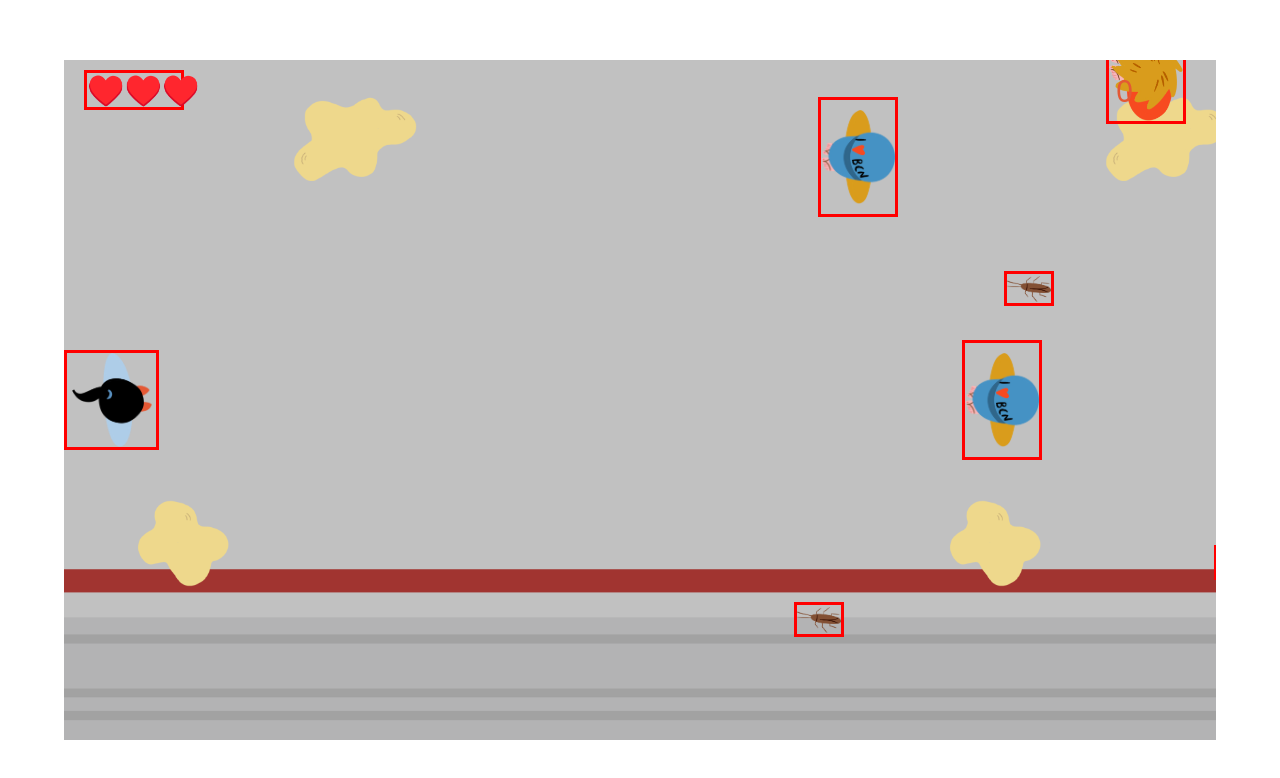
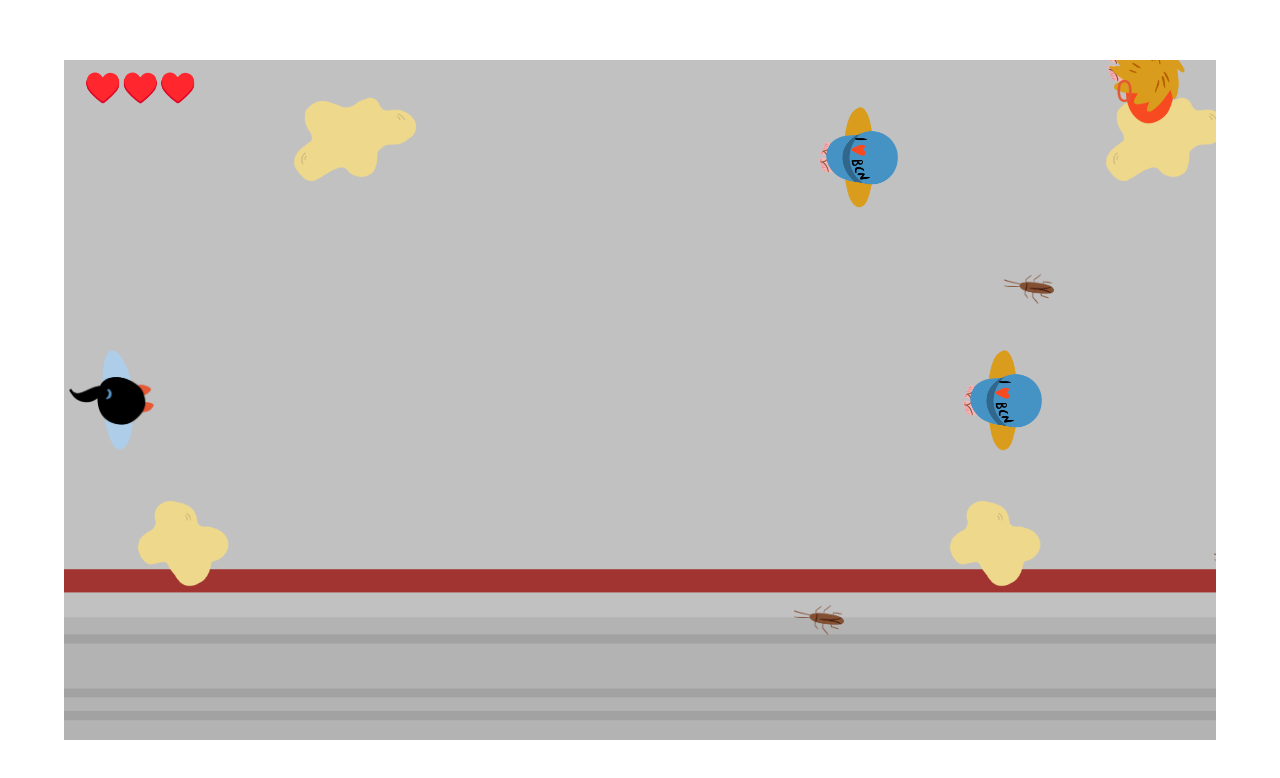
Before and after one commit to martxgomez/Barcelona-experience, a plain HTML site: page index.html in a window 1280 px wide. Drawn offline with Linux system fonts and the light colour scheme; a web font is replaced by a local one.

Commit message:
animaciones cucarachas segunda pantalla

```diff
--- a/game.js
+++ b/game.js
@@ -31,8 +31,11 @@ class Game {
   }
 
   changeScreen(screen, Pickpocket) {
+
     this.currentScreen = screen;
     this.clearScreen();
+    Cockroach.cockroachArray=[];
+    Tourist.touristsArray=[];
 
 
     this.obstacleTop;
--- a/logic.js
+++ b/logic.js
@@ -74,7 +74,7 @@ function gameLoop() {
       myGame.changeScreen(2, Pickpocket);
     }
 
-    if (myGame.currentScreen === 2) {
+    else if (myGame.currentScreen === 2) {
       if (myGame.isAmbientSoundPlaying) {
         myGame.ambientSound.pause();
         myGame.isAmbientSoundPlaying = false;
@@ -94,7 +94,7 @@ function gameLoop() {
       }
     }
 
-    if (myGame.currentScreen === 3) {
+    else if (myGame.currentScreen === 3) {
       myGame.ambientSoundMetro.pause();
       myGame.isAmbientSoundMetroPlaying = false;
       window.location.href = "./ganar.html";
--- a/style.css
+++ b/style.css
@@ -128,7 +128,6 @@ header {
 
 #player {
   background-image: url(./images/Player.png);
-  border: red solid;
   width: 95px;
   height: 100px;
   position: absolute;
@@ -159,7 +158,6 @@ header {
   position: absolute;
   top: 10px;
   left: 20px;
-  border: red solid;
   z-index: 1000;
 }
 
@@ -168,7 +166,6 @@ header {
   background-size: contain;
   background-repeat: no-repeat;
   background-position: center;
-  border: red solid;
   width: 50px;
   height: 35px;
   position: absolute;
@@ -182,7 +179,6 @@ header {
 .touristFive {
   width: 80px;
   height: 120px;
-  border: red solid;
   position: absolute;
   left: 0;
   z-index: 2;
@@ -291,7 +287,6 @@ header {
   background-size: contain;
   background-repeat: no-repeat;
   background-position: center;
-  border: red solid;
   width: 80px;
   height: 120px;
   position: absolute;
@@ -300,7 +295,6 @@ header {
 
 .obstacle-top {
   background-color: rgba(106, 106, 106, 0);
-  border: red solid;
   width: 100vw;
   height: 20vh;
   position: absolute;
@@ -309,7 +303,6 @@ header {
 }
 .obstacle-bottom {
   background-color: rgba(106, 106, 106, 0);
-  border: red solid;
   width: 100vw;
   height: 20vh;
   position: absolute;
```
